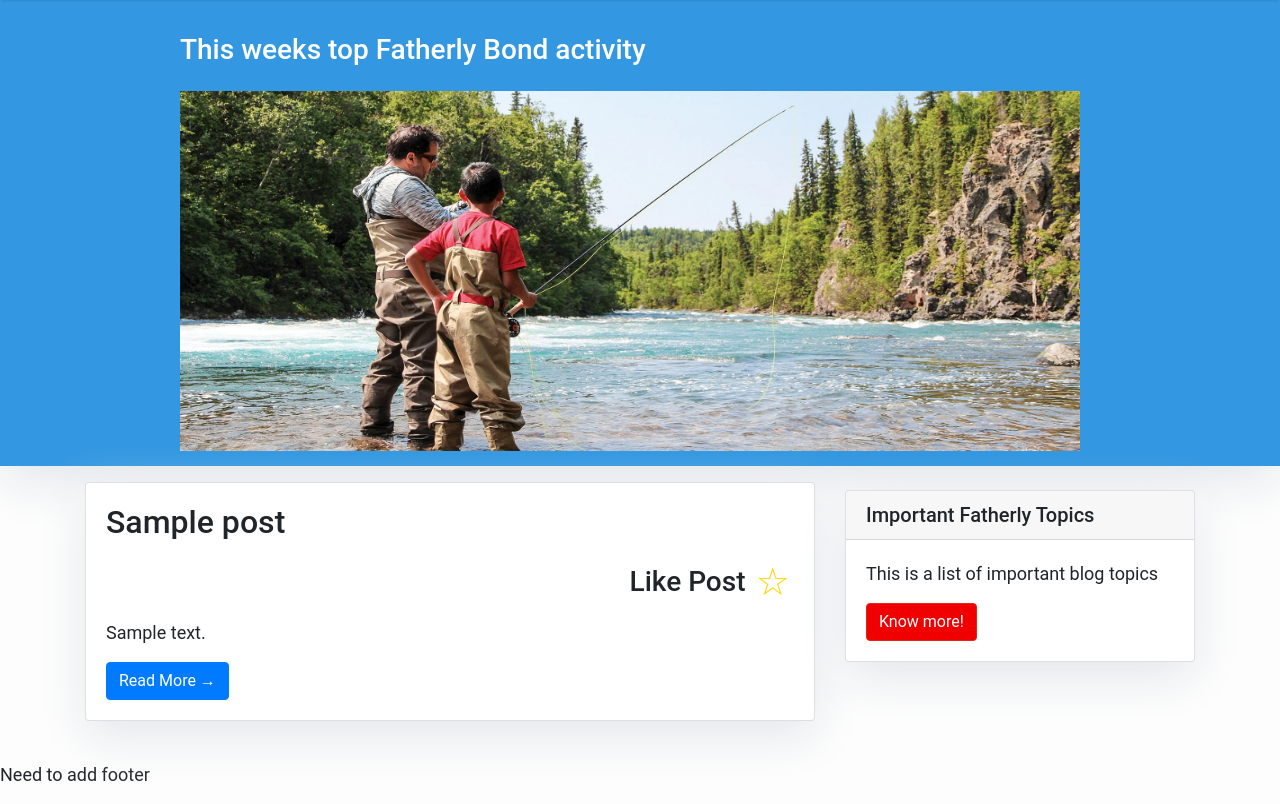
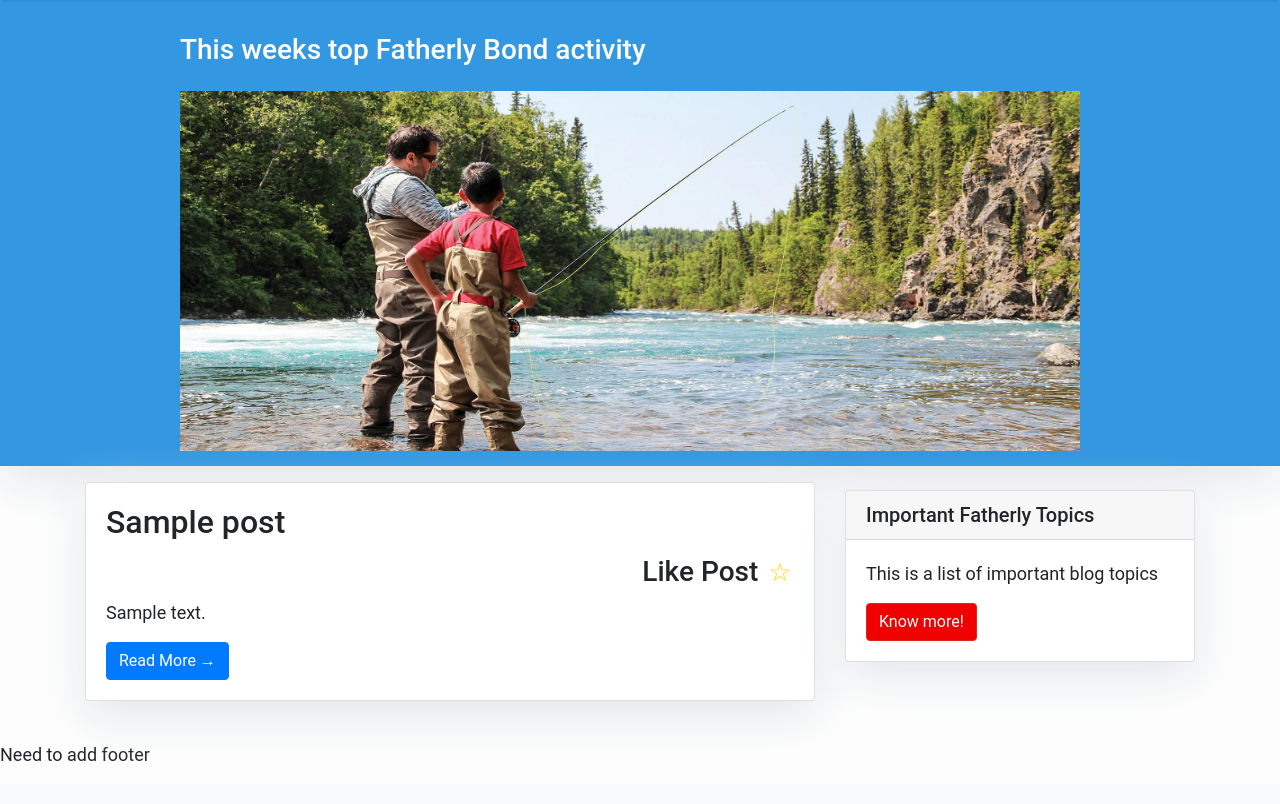
Before and after one commit to Dwilliams-banyan/wow_pyology_project, a Django app: page / in a window 1280 px wide. Shown: the part 60-864 px from the top of the page. After the commit the page ends 821 px from the top, so only its background shows below. Run offline with Django 4.2, Linux system fonts and the light colour scheme; tables that the repository leaves empty hold one stand-in row (values such as "Sample post"); some libraries are stand-ins or nearby versions.

Commit message:
made changes to html files ,views as per comments

```diff
--- a/whatToDad_site/whatToDad_app/models.py
+++ b/whatToDad_site/whatToDad_app/models.py
@@ -8,7 +8,7 @@ class Author(models.Model):
 class Post(models.Model):
     title = models.CharField(max_length=200, unique=True)
     slug = models.SlugField(max_length=200, unique=True)
-    author = models.ForeignKey(Author, on_delete= models.CASCADE,related_name='blog_posts')
+    author = models.ForeignKey(Author, on_delete= models.CASCADE, related_name='blog_posts')
     content = models.TextField()
     created_on = models.DateTimeField(auto_now_add=True)
 
@@ -17,9 +17,7 @@ class Post(models.Model):
 
     def __str__(self):
         return self.title
-
-
 class PostLikes(models.Model):
-    user_Id = models.ForeignKey(Author, on_delete= models.CASCADE)
-    post_Id = models.ForeignKey(Post, on_delete= models.CASCADE)
+    user = models.ForeignKey(Author, on_delete= models.CASCADE)
+    post = models.ForeignKey(Post, on_delete= models.CASCADE)
 # Come back to speak about rather we use CASCADE or not
--- a/whatToDad_site/whatToDad_app/templates/index.html
+++ b/whatToDad_site/whatToDad_app/templates/index.html
@@ -40,14 +40,14 @@
   .rating>label {
     position: relative;
     width: 1em;
-    font-size: 3vw;
+    font-size: 2vw;
     color: #FFD600;
     cursor: pointer;
   }
 
   .rating>label::before {
     content: "\2605";
-    font-size: 3vw;
+    font-size: 2vw;
     position: absolute;
     opacity: 0;
   }
@@ -81,13 +81,13 @@
       {% for post in post_list %}
       <div class="card mb-4">
         <div class="card-body">
-          <h2 class="card-title">{{ post.title }}</h2>
+          <h2 class="card-title">{{post.title}}</h2>
           <div class="rating">
             <h3>Like Post </h3>
-            <input type="radio" name="rating" value="1" id="1"><label for="1">☆</label>
+            <input type="radio" name="rating" value={{author.id}} id={{author.id}}><label for="1">☆</label>
           </div>
           <p class="card-text">{{post.content|slice:":200" }}</p>
-          <a href="{% url 'post_detail' post.slug  %}" class="btn btn-primary">Read More &rarr;</a>
+          <a href="{% url 'post_detail' post.slug %}" class="btn btn-primary">Read More &rarr;</a>
         </div>
       </div>
       {% endfor %}
--- a/whatToDad_site/whatToDad_app/views.py
+++ b/whatToDad_site/whatToDad_app/views.py
@@ -1,6 +1,6 @@
 from django.shortcuts import render, redirect
 from django.views.generic import ListView
-from whatToDad_app.models import Post, Author
+from whatToDad_app.models import Post
 from django.views import View
 from whatToDad_app.forms import PostForm
 
@@ -26,7 +26,6 @@ class ForumBoard(View):
             'form': post_form,
             'post_list': Post.objects.order_by('-created_on').all()
         }
-        print(html_data)
 
         return render(
             request=request,
```
Also changed, not shown: whatToDad_site/whatToDad_app/templates/forum.html (+5 -5 lines), whatToDad_site/whatToDad_app/migrations/0003_rename_post_id_postlikes_post_and_more.py (added).
